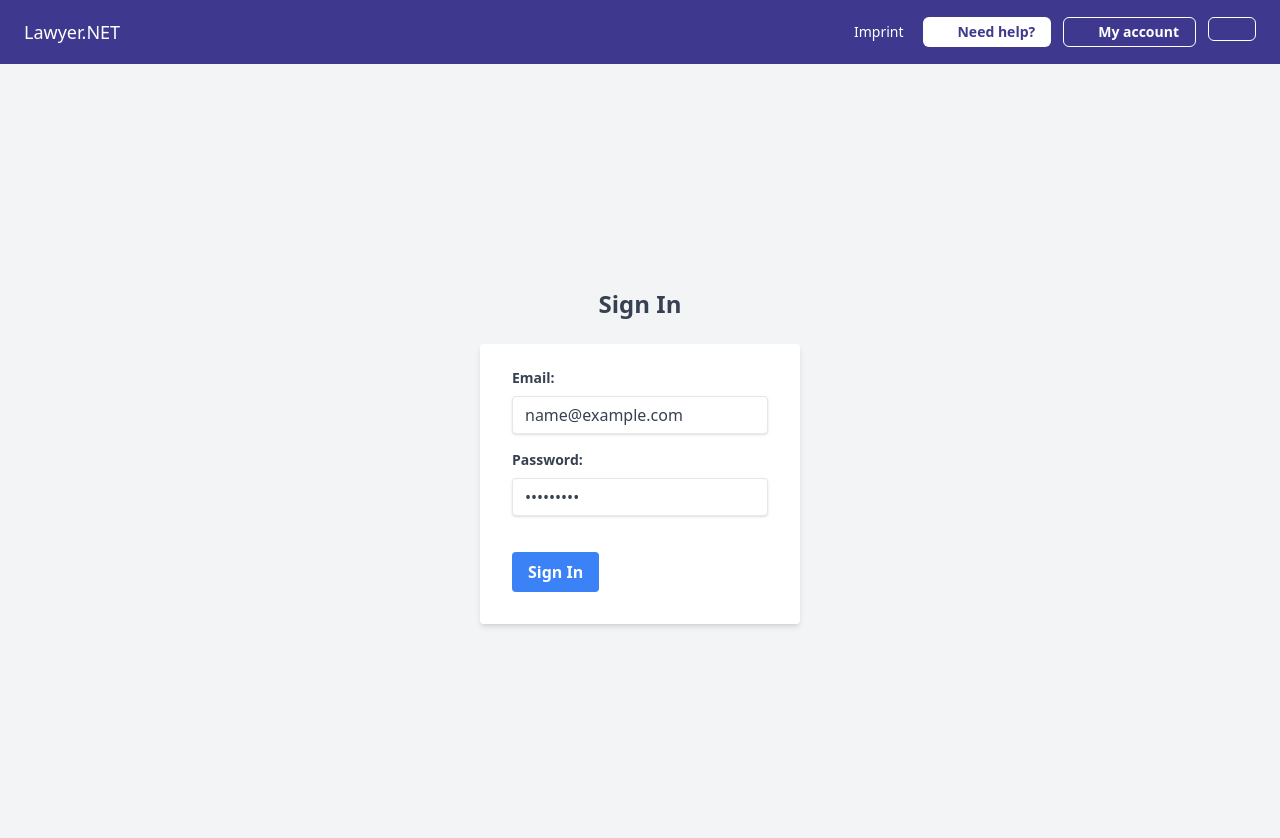
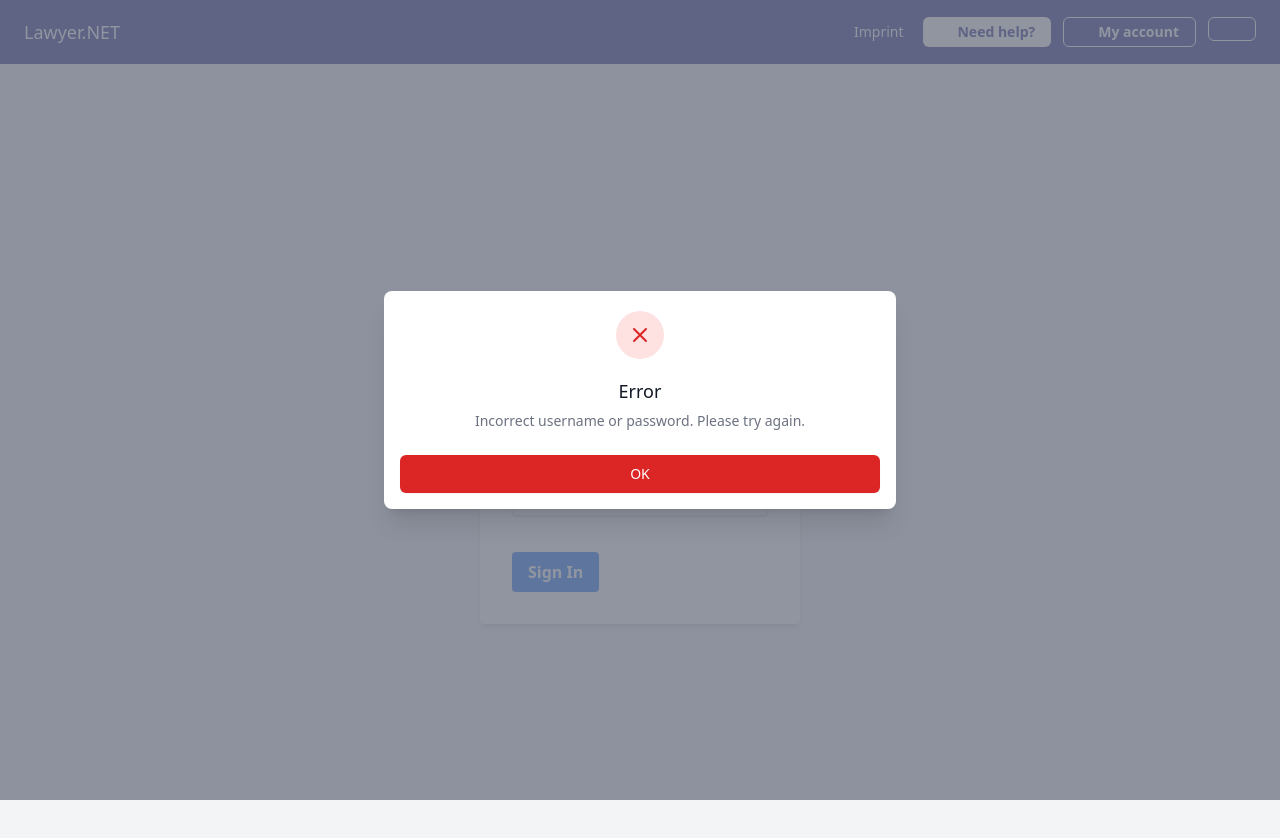
Before and after one commit to ero-gfld/Lawyer.NET-front, a Vue app: page /login in a window 1280 px wide. Both pictures are taken after typing "name@example.com", "Sample123" into the empty fields and a click on the button "Sign In". Shown: the top 838 px of the page. Built offline with nearby package versions, Linux system fonts and the light colour scheme; some icons are missing.

Commit message:
added error modal for unsuccessful login

```diff
--- a/src/views/LoginView.vue
+++ b/src/views/LoginView.vue
@@ -17,6 +17,47 @@
       </form>
     </div>
   </div>
+
+  <div v-if="showModal" class="fixed z-10 inset-0 overflow-y-auto">
+    <div class="fixed z-10 inset-0 overflow-y-auto" id="my-modal">
+    <div class="flex items-end justify-center min-h-screen pt-4 px-4 pb-20 text-center sm:block sm:p-0">
+        <div class="fixed inset-0 transition-opacity" aria-hidden="true">
+            <div class="absolute inset-0 bg-gray-500 opacity-75"></div>
+        </div>
+        <span class="hidden sm:inline-block sm:align-middle sm:h-screen" aria-hidden="true">&#8203;</span>
+        <div class="inline-block align-bottom bg-white rounded-lg px-4 pt-5 pb-4 text-left overflow-hidden shadow-xl transform transition-all sm:my-8 sm:align-middle sm:max-w-lg sm:w-full"
+            role="dialog" aria-modal="true" aria-labelledby="modal-headline">
+            <div>
+                <div class="mx-auto flex items-center justify-center h-12 w-12 rounded-full bg-red-100">
+                    <svg class="h-6 w-6 text-red-600" xmlns="http://www.w3.org/2000/svg" fill="none" viewBox="0 0 24 24"
+                        stroke="currentColor" aria-hidden="true">
+                        <path stroke-linecap="round" stroke-linejoin="round" stroke-width="2"
+                            d="M6 18L18 6M6 6l12 12" />
+                    </svg>
+                </div>
+                <div class="mt-3 text-center sm:mt-5">
+                    <h3 class="text-lg leading-6 font-medium text-gray-900" id="modal-headline">
+                        Error
+                    </h3>
+                    <div class="mt-2">
+                        <p class="text-sm text-gray-500">
+                          Incorrect username or password. Please try again.
+                        </p>
+                    </div>
+                </div>
+            </div>
+            <div class="mt-5 sm:mt-6">
+                <button
+                    class="inline-flex justify-center w-full rounded-md border border-transparent shadow-sm px-4 py-2 bg-red-600 text-base font-medium text-white hover:bg-red-700 focus:outline-none focus:ring-2 focus:ring-offset-2 focus:ring-red-500 sm:text-sm"
+                    @click="closeModal()">
+                    OK
+                </button>
+            </div>
+        </div>
+    </div>
+    </div>
+  </div>
+
 </template>
 
 
@@ -24,15 +65,25 @@
   export default {
     data() {
       return {
+        showModal: false,
         email: '',
         password: ''
       };
     },
     methods: {
       onSignIn() {
-        // Handle sign-in logic here
-        console.log("Signed in with", this.email, this.password);
-      }
+        if(this.email == "admin@admin.com" && this.password == "admin"){
+          alert("Login successful");
+          console.log("Signed in with", this.email, this.password);
+          return;
+        }
+
+        this.showModal = true;
+
+      },
+      closeModal() {
+      this.showModal = false;
+    },
     }
   };
   </script>
```
